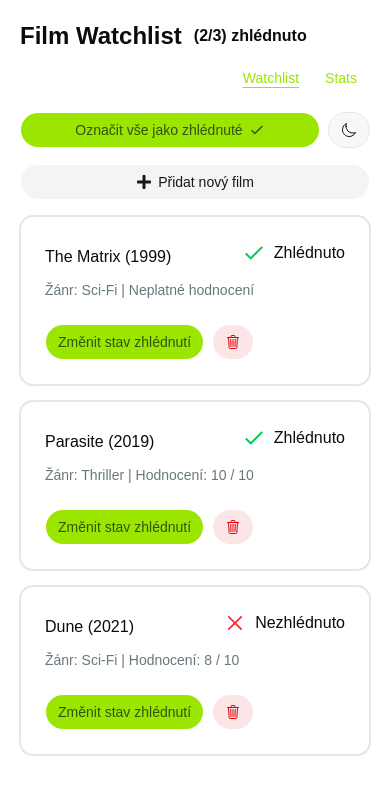
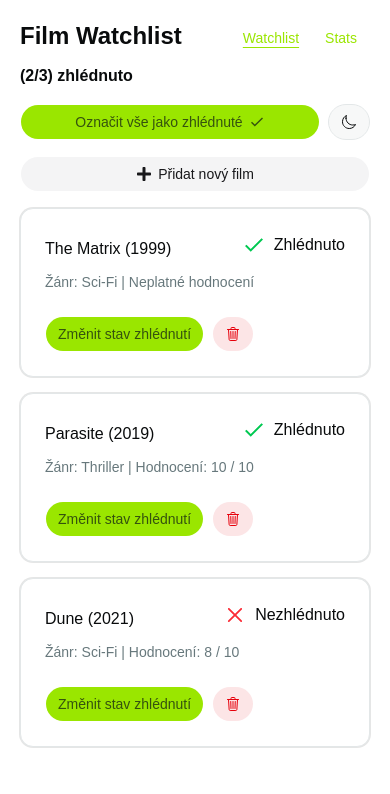
Before and after one commit to darebakdavca/4IT427_brad14, a React (Vite) app: page /films in a window 390 px wide. Shown: the top 794 px of the page. Built offline with nearby package versions, Linux system fonts and the light colour scheme.

Commit message:
fix: adjust grid layout in FilmsLayout component for better responsiveness

```diff
--- a/src/components/layout/FilmsLayout.tsx
+++ b/src/components/layout/FilmsLayout.tsx
@@ -10,7 +10,7 @@
 
   return (
     <div className='p-5 grid gap-4'>
-      <div className='grid grid-cols-1 md:grid-cols-2 gap-2'>
+      <div className='grid grid-cols-2 gap-2'>
         <NavLink to={"/"}>
           <h1 className='text-2xl font-bold flex items-center gap-3 flex-wrap'>
             Film Watchlist
```
